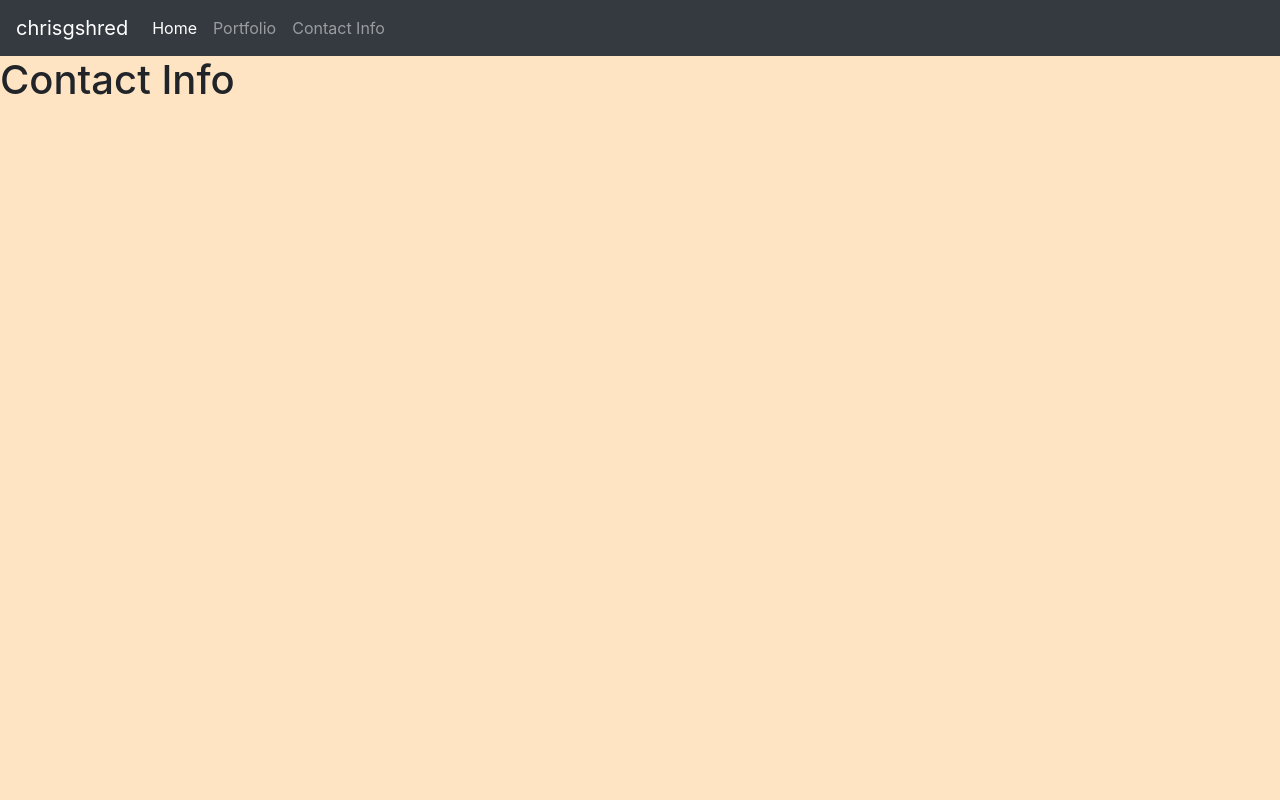
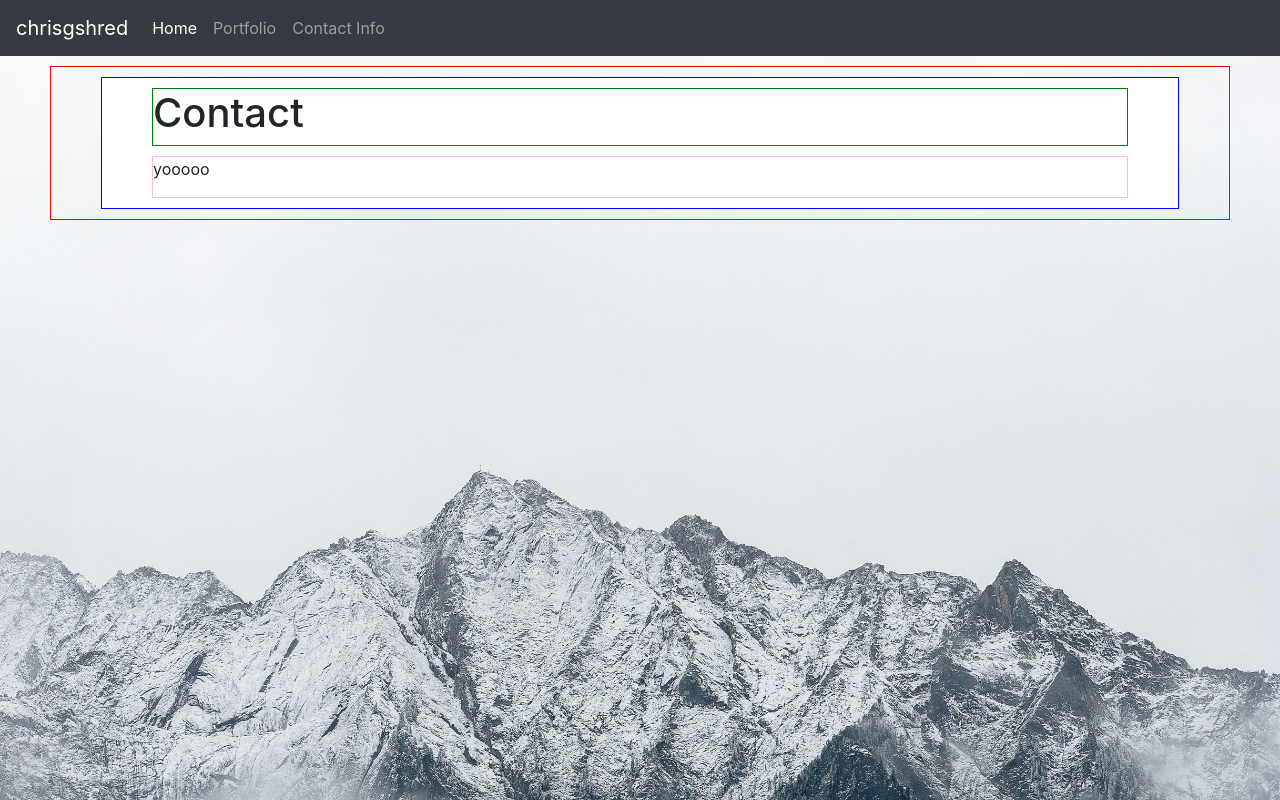
Before and after one commit to chrisgshred/chrisgportfolio, a plain HTML site: page contact.html in a window 1280 px wide. Drawn offline with nearby package versions, Linux system fonts and the light colour scheme; files whose address does not match are found by name.

Commit message:
added background image. created div and border layouts.

```diff
--- a/assets/css/style.css
+++ b/assets/css/style.css
@@ -1 +1,22 @@
-body {background-color: bisque;}
+body {
+    background-color: #fafafa;
+    background-image: url("/Users/chrisg/Desktop/bootcamp/github/chrisgportfolio/assets/images/background.jpeg");
+    background-size: cover;
+}
+.wrapper {
+    border: 1px solid red;
+    margin: 10px 50px 10px 50px;
+}
+.main {
+    border: 1px solid blue;
+    margin: 10px 50px 10px 50px;
+    background-color: white;
+}
+.title {
+    border: 1px solid green;
+    margin: 10px 50px 10px 50px;
+}
+.body {
+    border: 1px solid pink;
+    margin: 10px 50px 10px 50px;
+}
--- a/contact.html
+++ b/contact.html
@@ -1,11 +1,8 @@
 <!doctype html>
 <html lang="en">
   <head>
-    <!-- Required meta tags -->
     <meta charset="utf-8">
     <meta name="viewport" content="width=device-width, initial-scale=1, shrink-to-fit=no">
-
-    <!-- Bootstrap CSS -->
     <link rel="stylesheet" href="https://stackpath.bootstrapcdn.com/bootstrap/4.5.0/css/bootstrap.min.css" integrity="sha384-9aIt2nRpC12Uk9gS9baDl411NQApFmC26EwAOH8WgZl5MYYxFfc+NcPb1dKGj7Sk" crossorigin="anonymous">
     <link rel="stylesheet" href="assets/css/style.css">
     <title>Contact Info</title>
@@ -30,7 +27,16 @@
           </ul>
         </div>
       </nav>
-    <h1>Contact Info</h1>
+      <div class="wrapper">
+        <div class="main">
+          <div class="title">
+            <h1>Contact</h1>
+          </div>
+          <div class="body">
+            <p>yooooo</p>
+          </div>
+        </div>
+      </div>
 
     <!-- Optional JavaScript -->
     <!-- jQuery first, then Popper.js, then Bootstrap JS -->
```
Also changed, not shown: index.html (+50 -2 lines), portfolio.html (+12 -5 lines), assets/images/background.jpeg (added), 2 other files.
